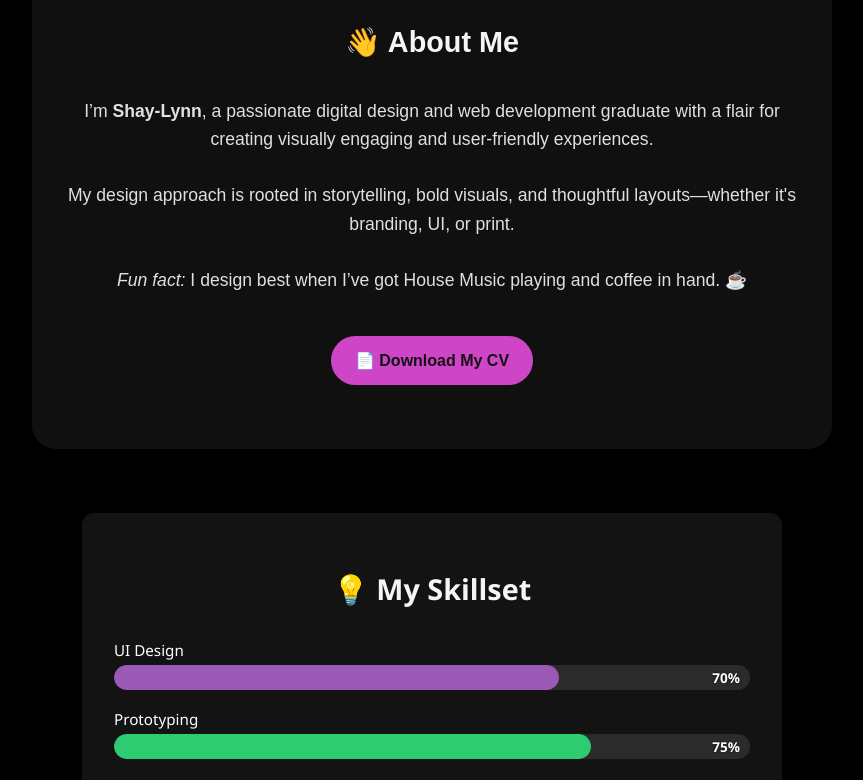
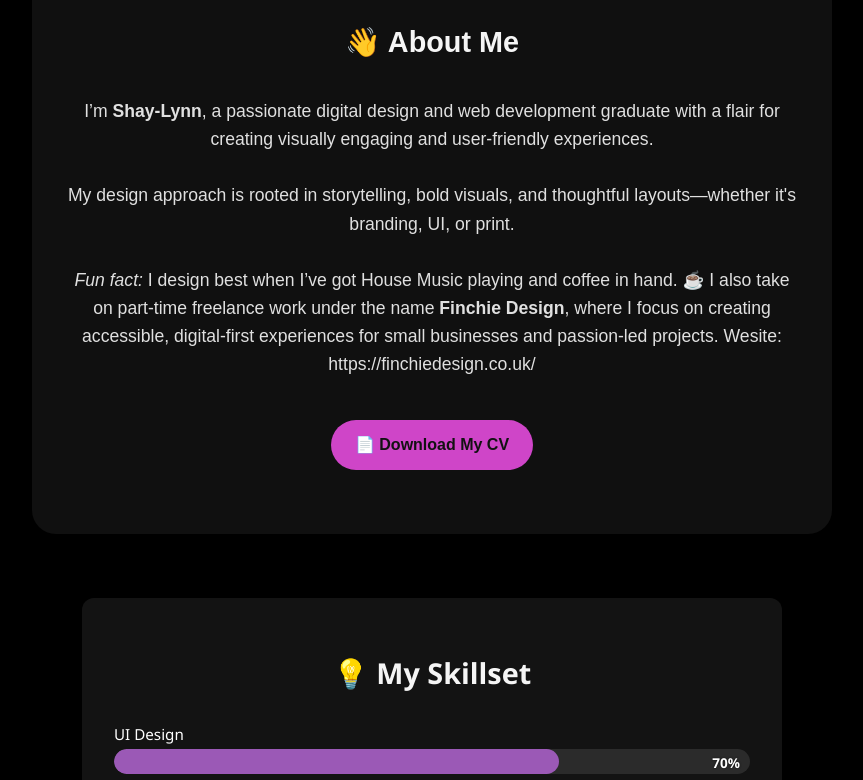
Before and after one commit to ShayLynnjpg/myportfolio, a React (Vite) app: page / in a window 1280 px wide. Shown: the part 1013-1793 px from the top of the page, without its empty margins (208-1071 px from the left). Built offline with nearby package versions, Linux system fonts and the light colour scheme; the HTML template or start-up script is replaced by a standard one.

Commit message:
Update App.jsx

```diff
--- a/src/App.jsx
+++ b/src/App.jsx
@@ -278,8 +278,13 @@ export default function App() {
           <br />
           <br />
           <em>Fun fact:</em> I design best when I’ve got House Music playing and
-          coffee in hand. ☕
+          coffee in hand. ☕ I also take on part-time freelance work under the
+          name
+          <strong> Finchie Design</strong>, where I focus on creating
+          accessible, digital-first experiences for small businesses and
+          passion-led projects. Wesite: https://finchiedesign.co.uk/
         </p>
+
         <a
           href="/Shay-Lynn Dudhia - UX_UI (1).pdf"
           download
```
